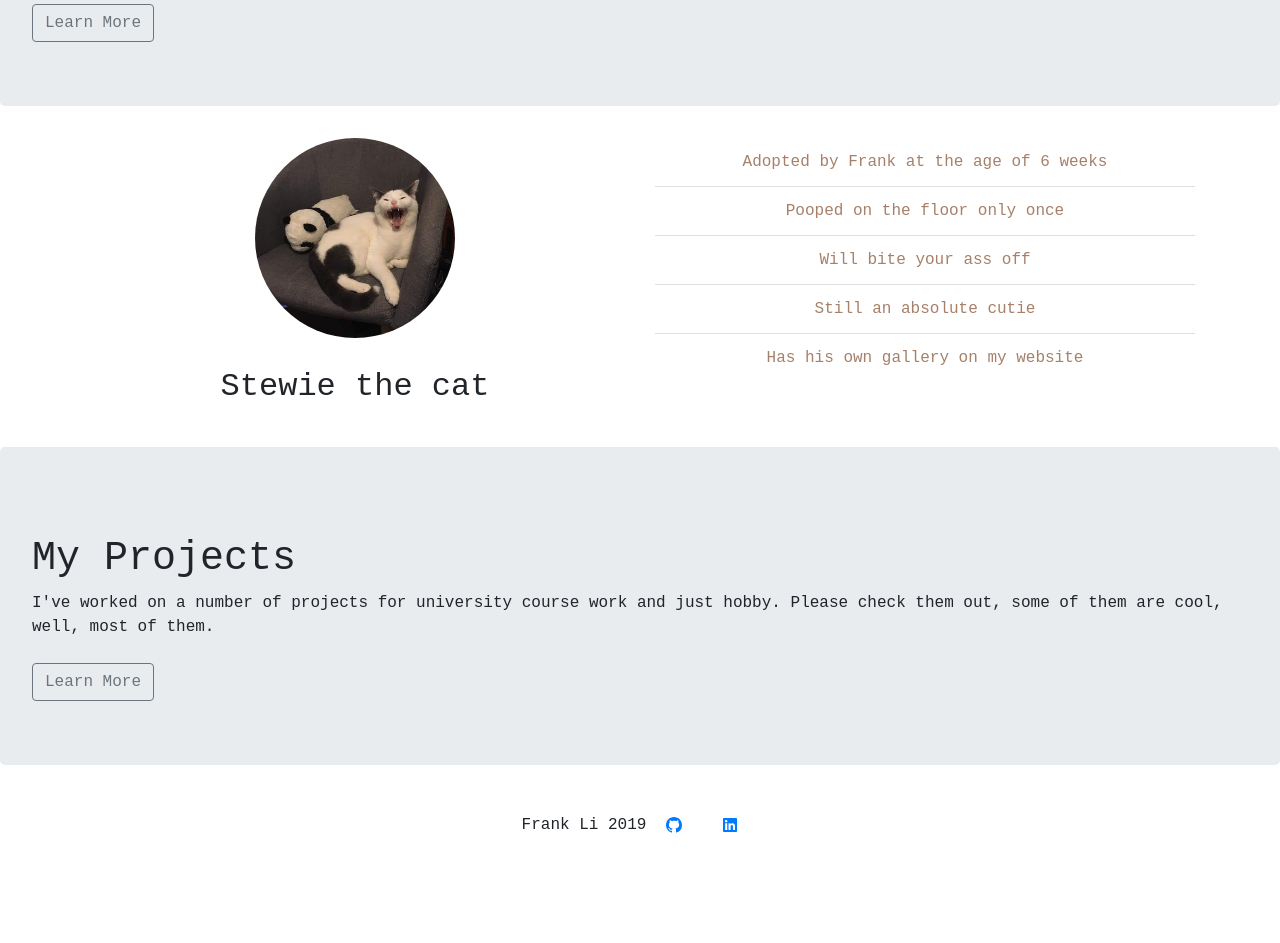
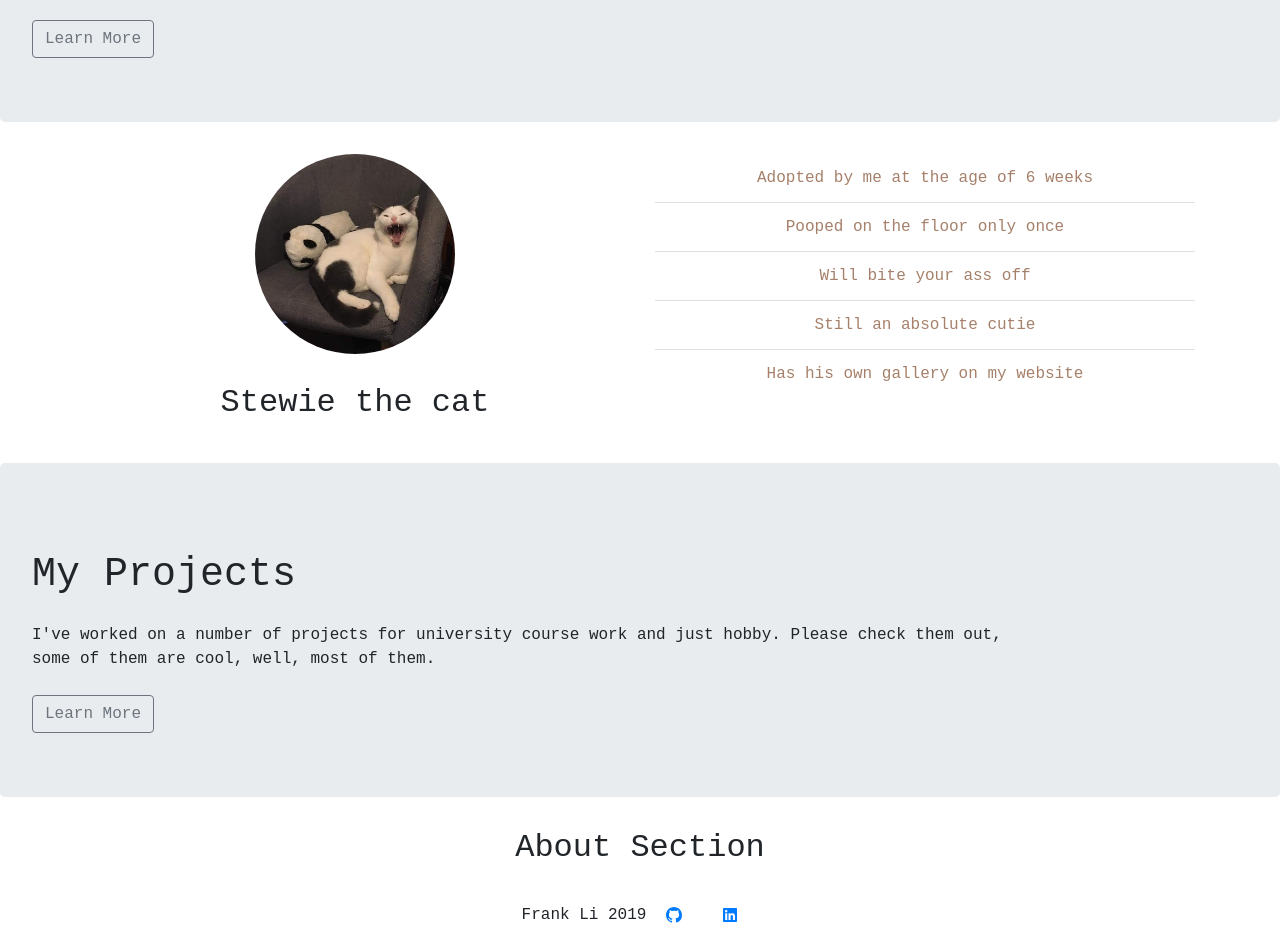
Before and after one commit to frankisawesome/franklyreactive, a React (Create React App) app: page / in a window 1280 px wide. Shown: the part 620-1563 px from the top of the page. Before the commit the page ends 1473 px from the top, so only its background shows below. Built offline with nearby package versions, Linux system fonts and the light colour scheme; a web font is replaced by a local one.

Commit message:
package changes

```diff
--- a/package.json
+++ b/package.json
@@ -9,11 +9,9 @@
     "react-bootstrap": "^1.0.0-beta.9",
     "react-dom": "^16.8.6",
     "react-icons": "^3.7.0",
-    "react-pdf": "^4.1.0",
-    "react-pdf-js": "^5.1.0",
+    "react-image-gallery": "^0.8.17",
     "react-router-dom": "^5.0.1",
-    "react-scripts": "3.0.1",
-    "simple-react-pdf": "^1.0.9"
+    "react-scripts": "3.0.1"
   },
   "scripts": {
     "start": "react-scripts start",
--- a/src/components/Footer.js
+++ b/src/components/Footer.js
@@ -1,11 +1,13 @@
 import React from 'react';
 import { GoMarkGithub } from "react-icons/go";
 import { FaLinkedin } from "react-icons/fa";
+import { About } from './reusables/About'
 import '../css/footer.css'
 
 export const Footer = (props) => {
     return (
         <div className="Footer">
+            <About />
             <p>Frank Li 2019</p>
             <a href="https://github.com/frankisawesome"><GoMarkGithub /></a>
             <a href="https://www.linkedin.com/in/frank-l-a89288116/"><FaLinkedin /></a>
--- a/src/components/pages/Home.js
+++ b/src/components/pages/Home.js
@@ -42,7 +42,7 @@ const showcaseProps = {
 const stewieProps = {
     image: stewie,
     heading: "Stewie the cat",
-    attributes: ["Adopted by Frank at the age of 6 weeks",
+    attributes: ["Adopted by me at the age of 6 weeks",
     "Pooped on the floor only once",
     "Will bite your ass off",
     "Still an absolute cutie",
--- a/src/components/pages/Resume.js
+++ b/src/components/pages/Resume.js
@@ -1,11 +1,17 @@
-import React from 'react';
+import React, { useState } from 'react';
 import '../../css/resume.css'
 
 export const Resume = () => {
+    const [loading, setLoading] = useState(true);
+
     return (
         <div className="resumecont">
-            <iframe className="resume" src="https://docs.google.com/document/d/e/2PACX-1vRQlRAvm_tmqNBm9uew4acMjrlJlbQiI9jIcTMsqQQ0Z_3mdw1IGK8dwD8y5yNoBV2hUDkZuid3dMls/pub?embedded=true"></iframe>
-            <p>You can also download it <a href="https://docs.google.com/document/d/1Yj39nPgBS4EsgvHUQteTxWwjUOre_ZJq5IiQ2CRea5k/edit?usp=sharing">here</a></p>
+            {loading ? <h2>Loading</h2> : null}
+            <iframe
+            className="resume"
+            src="https://docs.google.com/document/d/e/2PACX-1vRQlRAvm_tmqNBm9uew4acMjrlJlbQiI9jIcTMsqQQ0Z_3mdw1IGK8dwD8y5yNoBV2hUDkZuid3dMls/pub?embedded=true"
+            onLoad={() => setLoading(false)}
+            ></iframe>
         </div>
     )
 }
--- a/src/components/pages/Stewie.js
+++ b/src/components/pages/Stewie.js
@@ -1,10 +1,27 @@
 import React from 'react';
-import { Jumbo } from '../reusables/Jumbo'
+import { Jumbo } from '../reusables/Jumbo';
+import { ImageGallery } from 'react-image-gallery';
+import "../../../node_modules/react-image-gallery/styles/css/image-gallery.css";
 
 export const Stewie = (props) => {
+    const images = [
+        {
+          original: 'http://lorempixel.com/1000/600/nature/1/',
+          thumbnail: 'http://lorempixel.com/250/150/nature/1/',
+        },
+        {
+          original: 'http://lorempixel.com/1000/600/nature/2/',
+          thumbnail: 'http://lorempixel.com/250/150/nature/2/'
+        },
+        {
+          original: 'http://lorempixel.com/1000/600/nature/3/',
+          thumbnail: 'http://lorempixel.com/250/150/nature/3/'
+        }
+      ];
+
     return(
         <div>
-            <Jumbo title="Here Comes Stewie the Cat" />
+            <ImageGallery items={images} />
         </div>
     )
 }
--- /dev/null
+++ b/src/components/reusables/About.js
@@ -0,0 +1,9 @@
+import React from 'react';
+
+export const About = (props) => {
+    return (
+        <div>
+            <h2>About Section</h2>
+        </div>
+    )
+}
--- a/src/components/reusables/Jumbo.js
+++ b/src/components/reusables/Jumbo.js
@@ -8,7 +8,7 @@ export const Jumbo = (props) => {
     return(
         <Jumbotron>
             <h1>{props.title}</h1>
-            <p>{props.subtext}</p>
+            <div className="textblock"><p>{props.subtext}</p></div>
             <Button variant="outline-secondary" href={props.buttonLink}>{props.buttonText}</Button>
         </Jumbotron>
     )
--- a/src/css/jumbo.css
+++ b/src/css/jumbo.css
@@ -2,8 +2,8 @@
     text-align: left;
 }
 
-.jumbotron p {
-    max-width: 800px;
+.jumbotron .textblock {
+    max-width: 1000px;
 }
 
 .jumbotron button {
```
Also changed, not shown: 1 other file (tests, documents, lock files or other folders).
